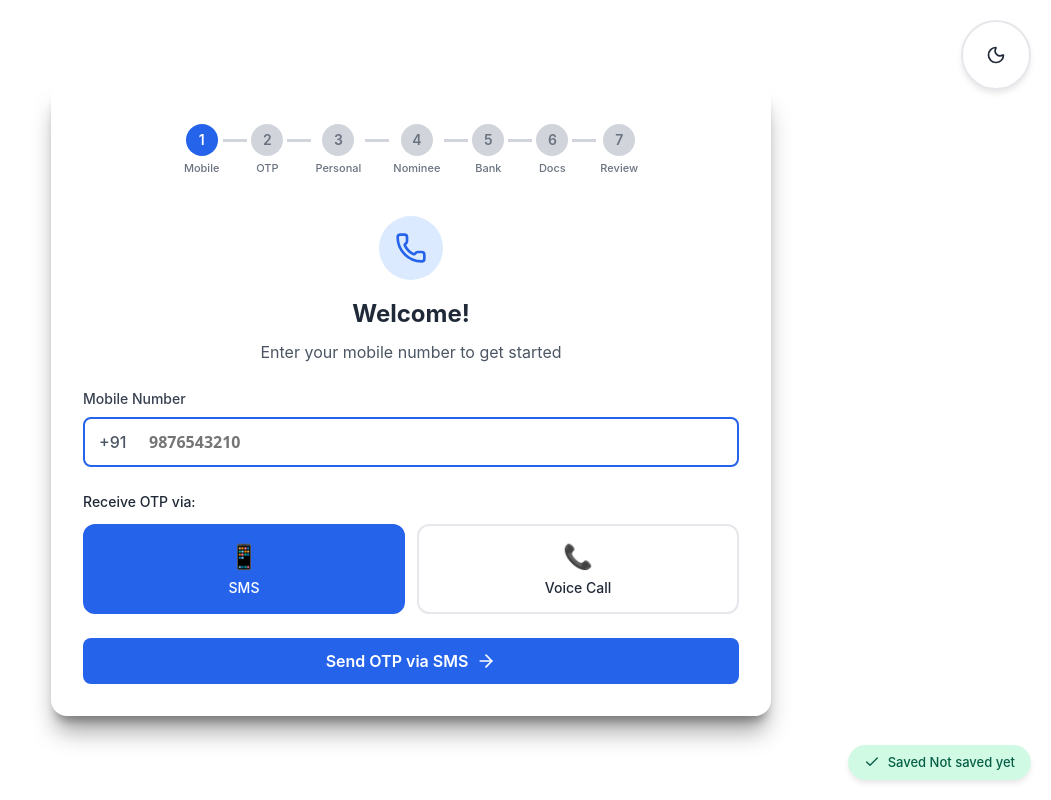
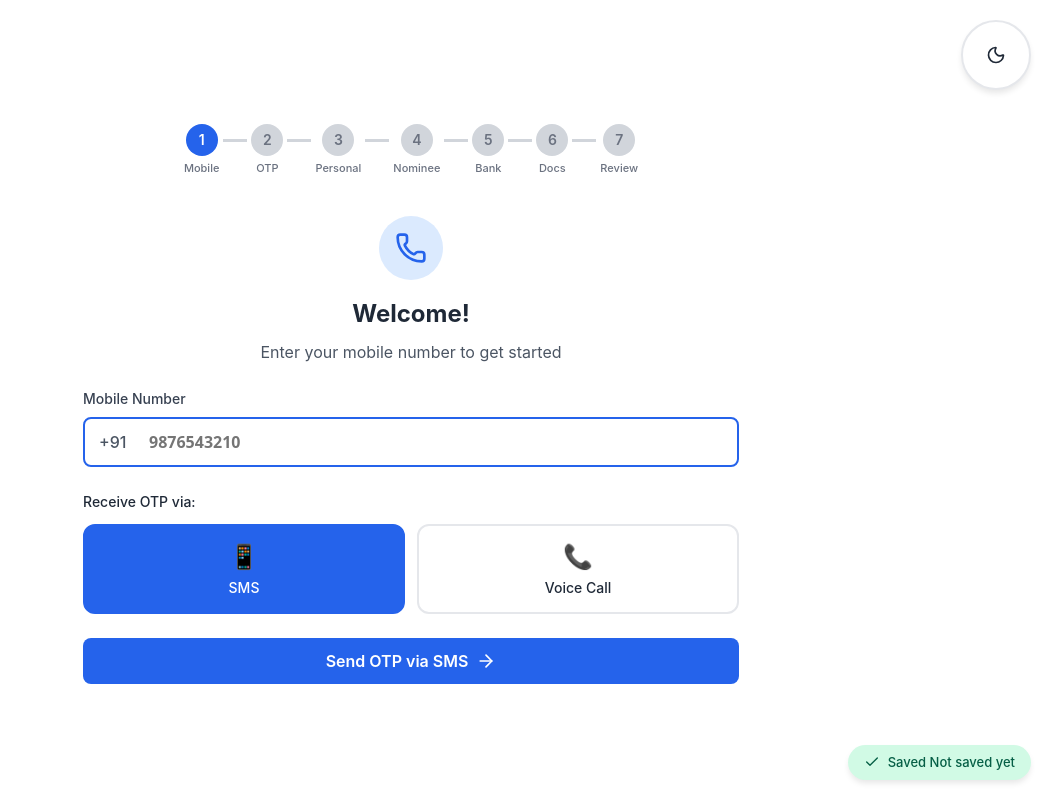
Before and after one commit to Sakshi119/user-journey-project-reactjs, a React (Vite) app: page / in a window 1280 px wide. Shown: the whole page, without its empty margins (229-1280 px from the left). Built offline with nearby package versions, Linux system fonts and the light colour scheme.

Commit message:
box shadow removed

```diff
--- a/src/pages/Registration.module.css
+++ b/src/pages/Registration.module.css
@@ -10,7 +10,7 @@
 .card {
   background-color: white;
   border-radius: 16px;
-  box-shadow: 0 20px 25px -5px rgb(0 0 0 / 36%), 0 10px 10px -5px rgb(0 0 0 / 29%);
+  /* box-shadow: 0 20px 25px -5px rgb(0 0 0 / 36%), 0 10px 10px -5px rgb(0 0 0 / 29%); */
   width: 100%;
   max-width: 720px;
   padding: 32px;
```
